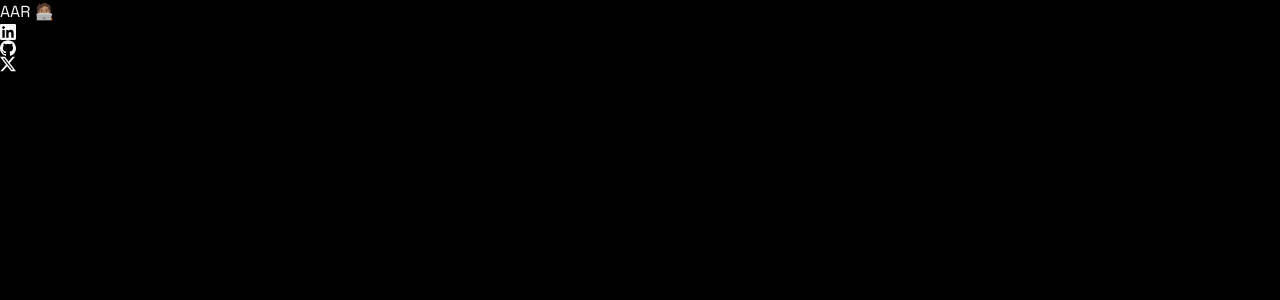
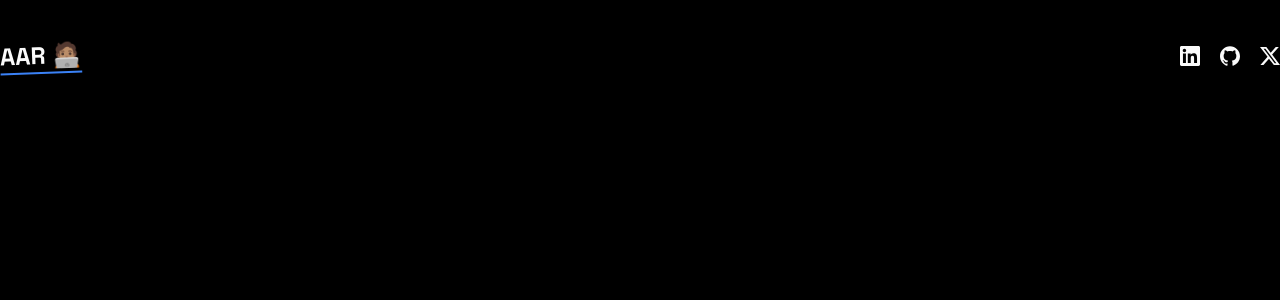
Before and after one commit to aakash-a-dev/Portfolio-Site, a Next.js app in the folder portfolio/: page / in a window 1280 px wide. Shown: the top 300 px of the page. Built offline with nearby package versions, Linux system fonts and the light colour scheme.

Commit message:
Navbar Done

```diff
--- a/portfolio/app/(home)/components/Navbar.tsx
+++ b/portfolio/app/(home)/components/Navbar.tsx
@@ -22,18 +22,18 @@ export default function Navbar() {
 
     ]
   return (
-      <div>
-          <nav>
-              <h1>AAR 🧑🏽‍💻</h1>
-          </nav>
-          <div>
+
+          <nav className='py-10 flex justify-between items-center'>
+              <h1 className='text-2xl font-bold underline underline-offset-8 decoration-blue-500 -rotate-2'>AAR 🧑🏽‍💻</h1>
+
+          <div className='flex items-center gap-5'>
               {Socials.map((social, index) => {
                   const Icon = social.Icon
                   return <Link href={social.link} key={index} aria-label={social.label}>
-                      <Icon/>
+                      <Icon className='w-5 h-5 hover:scale-125 transition-all'/>
                   </Link>
               })}
           </div>
-    </div>
+          </nav>
   )
 }
```
